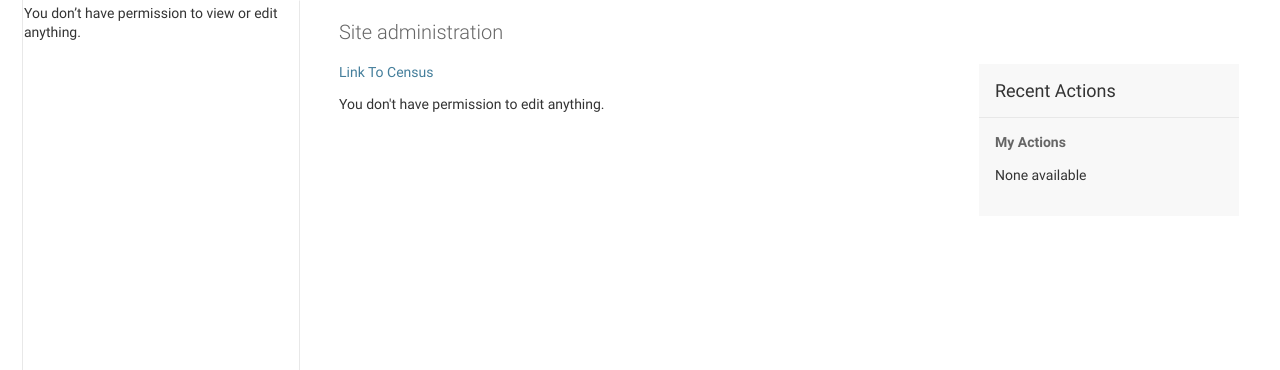
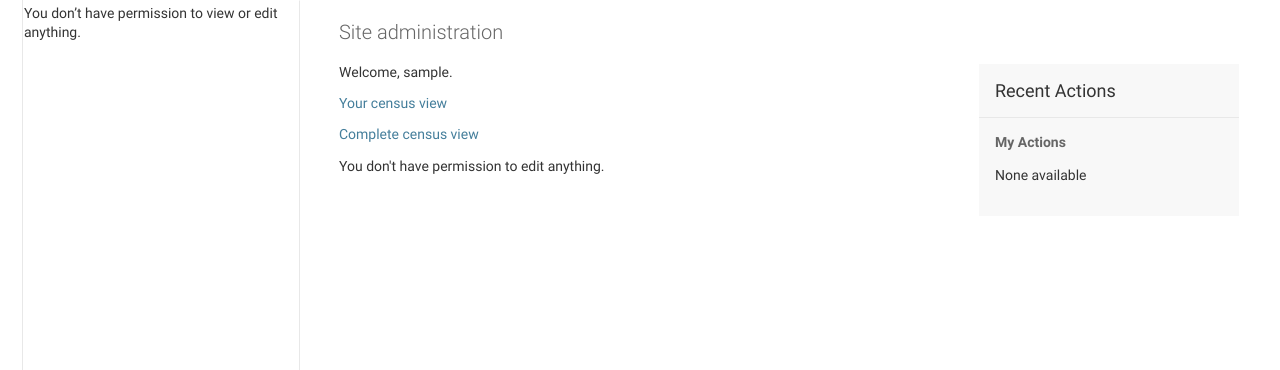
Before and after one commit to Rodgers-PAC-Lab/krill, a Django app: page /admin/ in a window 1280 px wide. Shown: the part 48-418 px from the top of the page. Run offline with Django 3.2, Linux system fonts and the light colour scheme; the visitor is signed in with stand-in values (Sample User, id 1); data comes from the database, SQL or seed files in the repository; data that the repository does not hold is empty.

Commit message:
adding links to personalized census view as well as complete

```diff
--- a/templates/admin/index.html
+++ b/templates/admin/index.html
@@ -11,7 +11,9 @@
 
 {% block content %}
 <div id="content-main">
-  <div style="margin-bottom:15px"><a href="{% url 'colony:index' %}" >Link To Census</a></div>
+  <div style="margin-bottom:15px">Welcome, {{ user.get_username }}.</div>
+  <div style="margin-bottom:15px"><a href="{% url 'colony:index' %}?person={{ user.get_username }}" >Your census view</a></div>
+  <div style="margin-bottom:15px"><a href="{% url 'colony:index' %}" >Complete census view</a></div>
 
 {% if app_list %}
     {% for app in app_list %}
```
Also changed, not shown: colony/views.py (+20 -3 lines).
